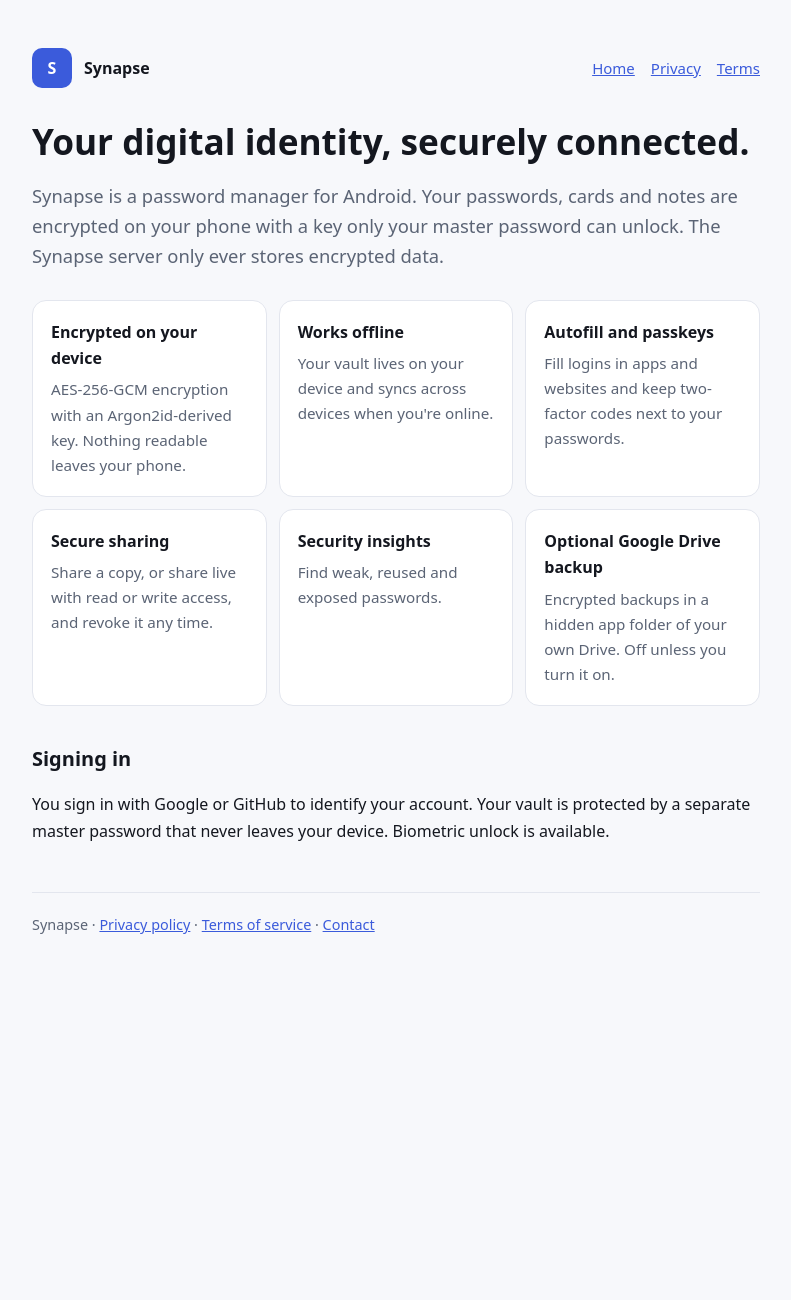
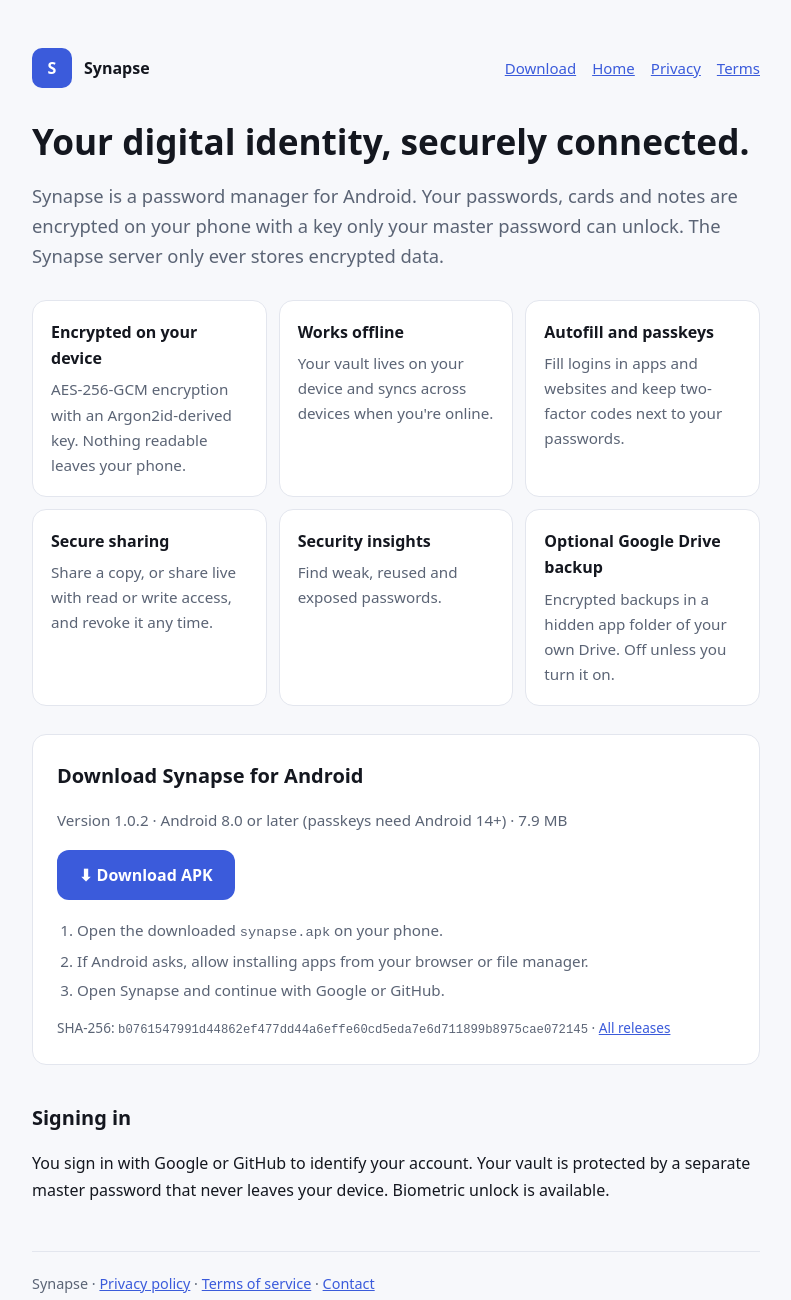
Before and after one commit to anuragjh/synapse-app, a plain HTML site: page index.html in a window 1280 px wide. Shown: the whole page, without its empty margins (244-1035 px from the left). Before the commit the page ends 1001 px from the top, so only its background shows below. Drawn offline with Linux system fonts and the light colour scheme.

Commit message:
Add APK download (1.0.2)

```diff
--- a/index.html
+++ b/index.html
@@ -1,7 +1,7 @@
 <!doctype html><html lang="en"><head><meta charset="utf-8"><meta name="viewport" content="width=device-width,initial-scale=1">
 <title>Synapse Password Manager</title><meta name="description" content="Synapse is an end-to-end encrypted password manager for Android.">
 <link rel="stylesheet" href="style.css"></head><body><main>
-<header><div class="logo">S</div><strong>Synapse</strong><nav><a href="./">Home</a><a href="privacy.html">Privacy</a><a href="terms.html">Terms</a></nav></header>
+<header><div class="logo">S</div><strong>Synapse</strong><nav><a href="#download">Download</a><a href="./">Home</a><a href="privacy.html">Privacy</a><a href="terms.html">Terms</a></nav></header>
 <h1>Your digital identity, securely connected.</h1>
 <p class="lead">Synapse is a password manager for Android. Your passwords, cards and notes are encrypted on your phone with a key only your master password can unlock. The Synapse server only ever stores encrypted data.</p>
 <div class="grid">
@@ -12,6 +12,17 @@
 <div class="card"><h3>Security insights</h3><p>Find weak, reused and exposed passwords.</p></div>
 <div class="card"><h3>Optional Google Drive backup</h3><p>Encrypted backups in a hidden app folder of your own Drive. Off unless you turn it on.</p></div>
 </div>
+<section id="download" class="card" style="margin:28px 0;padding:24px">
+<h2 style="margin-top:0">Download Synapse for Android</h2>
+<p style="color:var(--muted);margin:0 0 16px">Version 1.0.2 · Android 8.0 or later (passkeys need Android 14+) · 7.9 MB</p>
+<a class="btn" href="https://github.com/anuragjh/synapse-app/releases/latest/download/synapse.apk">⬇ Download APK</a>
+<ol style="color:var(--muted);margin:18px 0 0;padding-left:20px;font-size:.95rem">
+<li>Open the downloaded <code>synapse.apk</code> on your phone.</li>
+<li>If Android asks, allow installing apps from your browser or file manager.</li>
+<li>Open Synapse and continue with Google or GitHub.</li>
+</ol>
+<p style="color:var(--muted);font-size:.85rem;margin:14px 0 0;word-break:break-all">SHA-256: <code>b0761547991d44862ef477dd44a6effe60cd5eda7e6d711899b8975cae072145</code> · <a href="https://github.com/anuragjh/synapse-app/releases">All releases</a></p>
+</section>
 <h2>Signing in</h2>
 <p>You sign in with Google or GitHub to identify your account. Your vault is protected by a separate master password that never leaves your device. Biometric unlock is available.</p>
 <footer>Synapse · <a href="privacy.html">Privacy policy</a> · <a href="terms.html">Terms of service</a> · <a href="https://github.com/anuragjh/synapse-app/issues">Contact</a></footer>
--- a/style.css
+++ b/style.css
@@ -9,3 +9,7 @@ h1{font-size:2.2rem;line-height:1.2;margin:0 0 12px}h2{margin-top:36px;font-size
 .card{background:var(--card);border:1px solid var(--line);border-radius:14px;padding:18px}.card h3{margin:0 0 6px;font-size:1rem}.card p{margin:0;color:var(--muted);font-size:.95rem}
 footer{margin-top:48px;padding-top:20px;border-top:1px solid var(--line);color:var(--muted);font-size:.9rem}
 li{margin:4px 0}
+.btn{display:inline-block;background:var(--accent);color:#fff;text-decoration:none;font-weight:600;padding:12px 22px;border-radius:12px}
+.btn:hover{filter:brightness(1.08)}
+@media (prefers-color-scheme:dark){.btn{color:#0f1218}}
+code{font-size:.9em}
```
